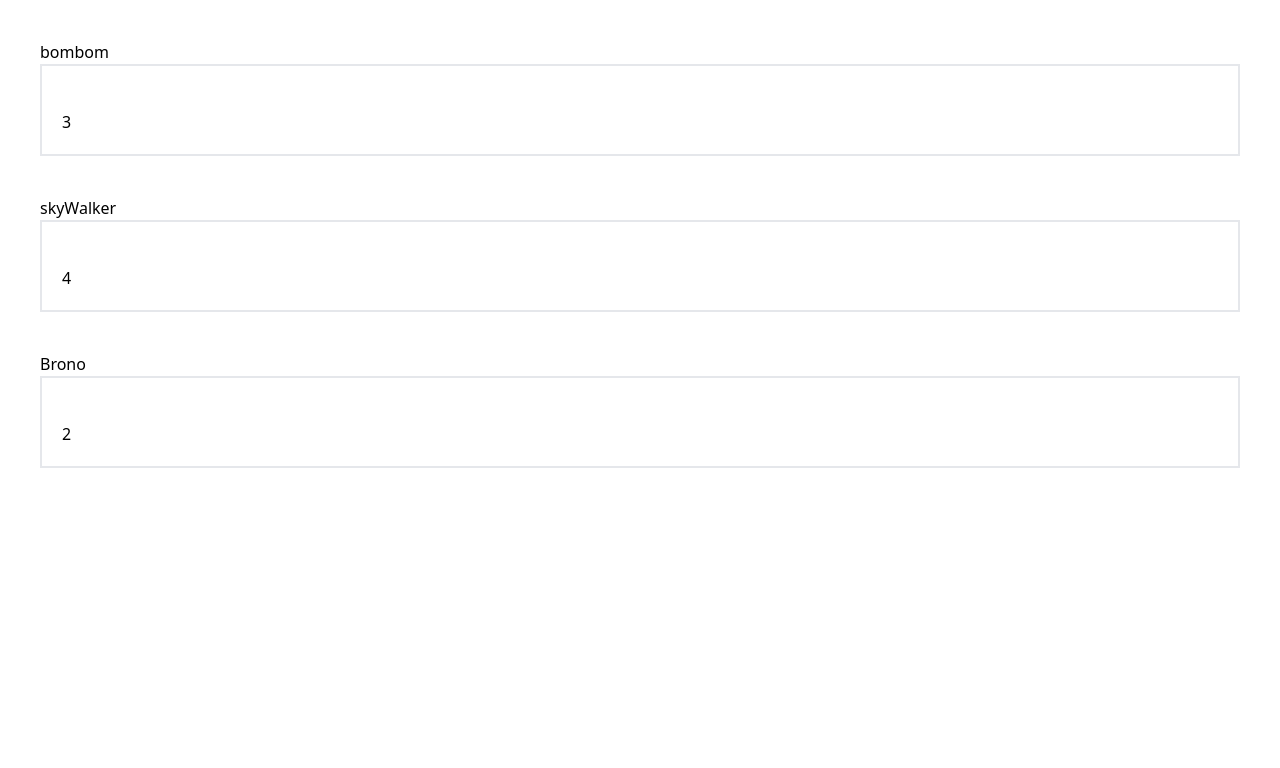
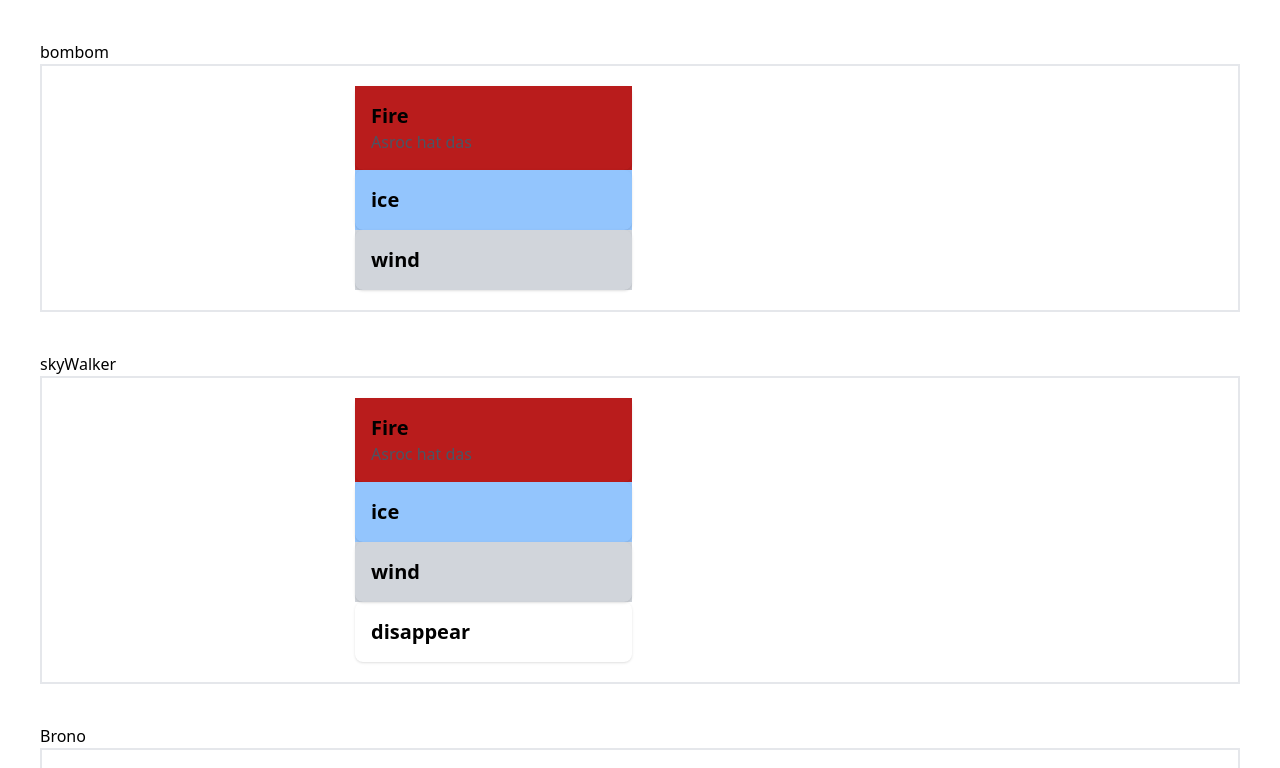
Before and after one commit to secure73/reacts22ae, a React (Create React App) app: page / in a window 1280 px wide. Shown: the top 768 px of the page. Built offline with nearby package versions, Linux system fonts and the light colour scheme.

Commit message:
create component on the fly in app jsx Jedi

```diff
--- a/src/components/Jedi.jsx
+++ b/src/components/Jedi.jsx
@@ -3,11 +3,7 @@ import Majic from "./Majic";
 
 export default function Jedi(props) {
   const myMajics = [
-        <Majic
-        magicName="Fire"
-        description="Asroc hat das"
-        color="bg-red-700"
-      />,
+    <Majic magicName="Fire" description="Asroc hat das" color="bg-red-700" />,
     <Majic magicName="ice" color="bg-blue-300" />,
     <Majic magicName="wind" color="bg-gray-300" />,
     <Majic magicName="disappear" />,
@@ -15,18 +11,30 @@ export default function Jedi(props) {
       magicName="teleport"
       description="nicht für allem!"
       color="bg-purple-800"
-      />
-    ]
+    />,
+  ];
   let countPower = parseInt(props.power);
+
+  //How we Create new function inside our React component
+  //in reality React Component is also a function (current Jedi Component is  a function)
+  const createMajic = (howMany) => {
+    let arrayReturningsMajic = [];
+    for (let i = 0; i < howMany; i++) {
+      arrayReturningsMajic.push(myMajics[i]);
+    }
+    return arrayReturningsMajic;
+  };
+
   return (
     <div className="m-10">
       <h5 className=""> {props.name}</h5>
       <div className=" border-2 p-5 grid grid-cols-4 gap-4 ">
         <br />
-           { countPower ? (
-            countPower
-           ) : null }
-
+        {countPower ? (
+          <div>{createMajic(countPower)}</div>
+        ) : (
+          <span>no power</span>
+        )}
       </div>
     </div>
   );
```
Lines whose indentation alone changed are shown as unchanged.
